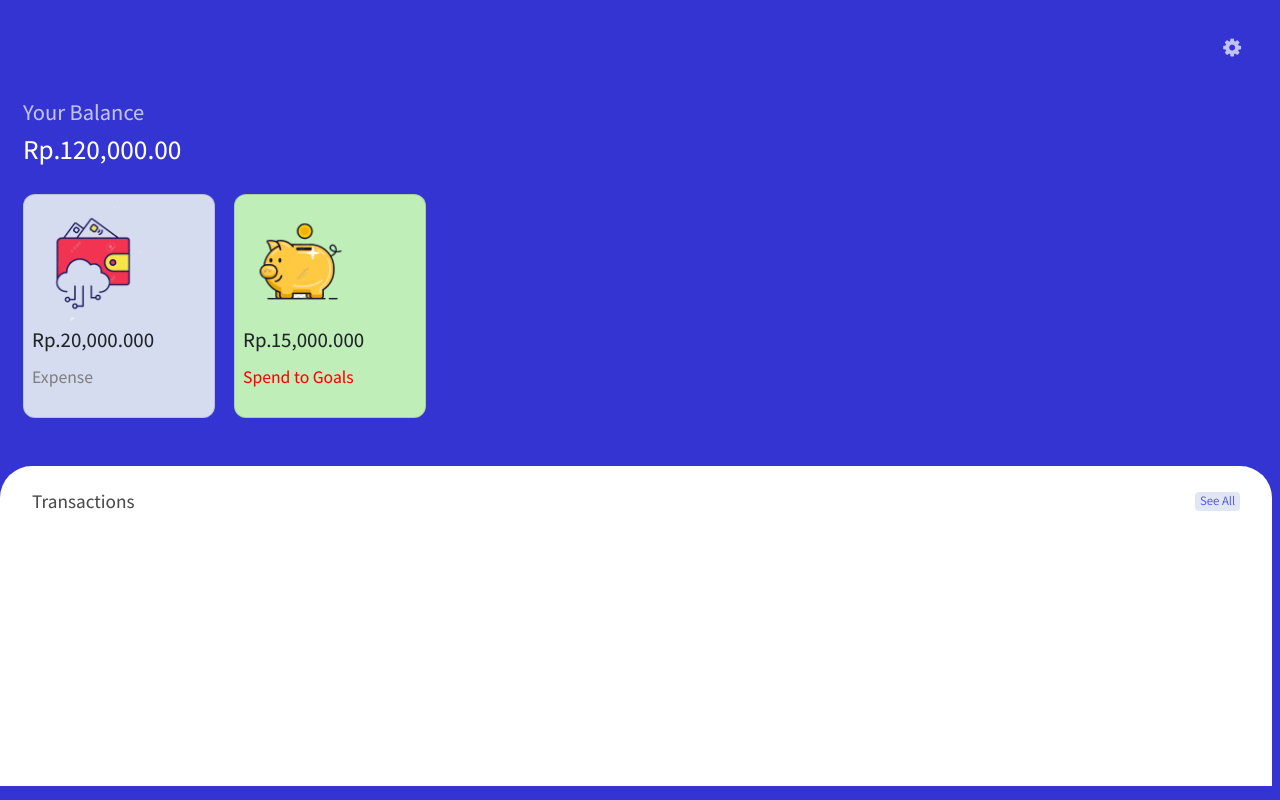
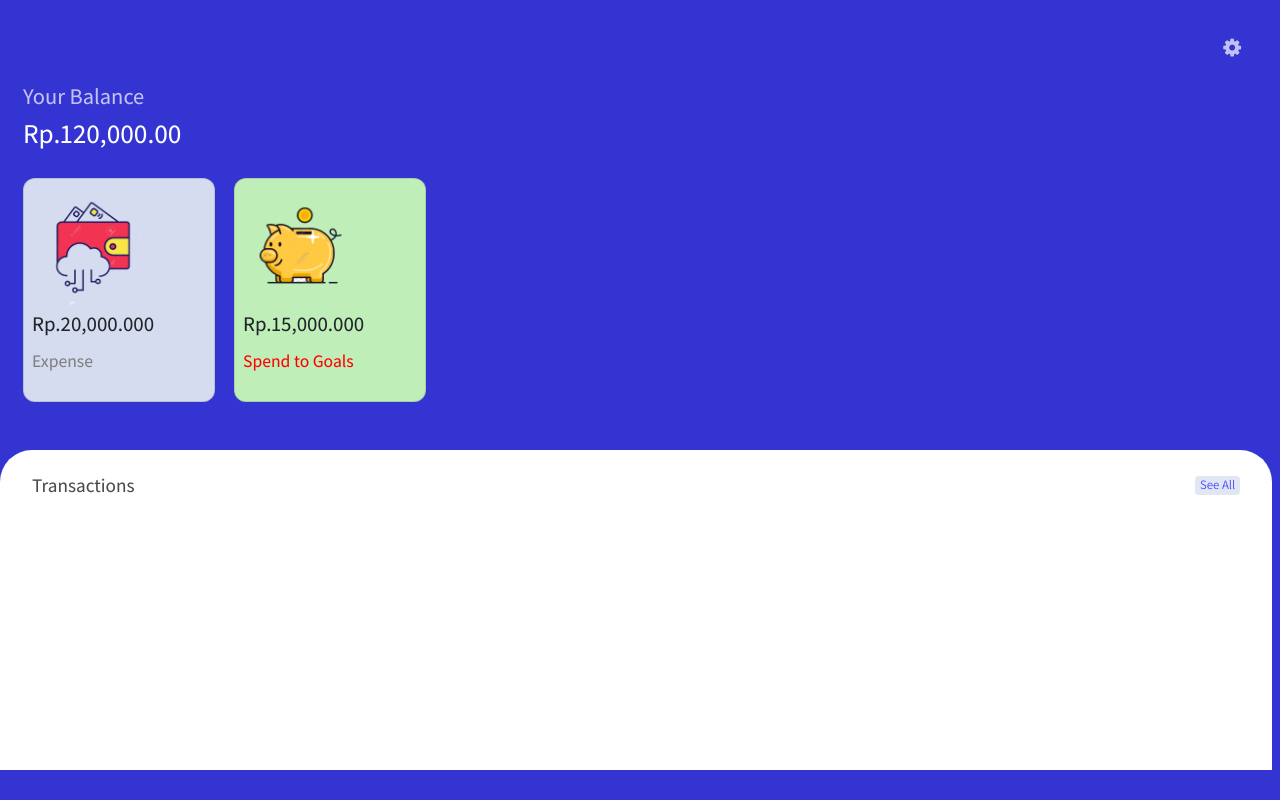
Before and after one commit to wempyv/budget-tracker-ui, a plain HTML site: page index.html in a window 1280 px wide. Drawn offline with nearby package versions, Linux system fonts and the light colour scheme.

Commit message:
initial comit

```diff
--- a/index.html
+++ b/index.html
@@ -29,7 +29,7 @@
         <nav class="navbar">
           <span class="d-block ml-auto mt-3"><i class="fa fa-cog"></i></span>
         </nav>
-        <div class="budget-balance mt-4">
+        <div class="budget-balance mt-2">
           <span class="title d-block">Your Balance</span>
           <span class="budget d-block">Rp.120,000.00</span>
         </div>
```
